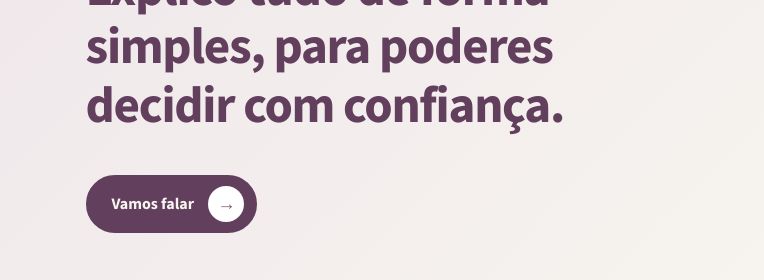
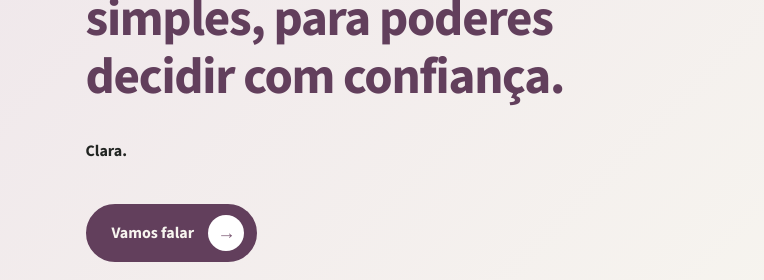
Before and after one commit to DiogoA98/ClaraContabilidadeLda., a plain HTML site: page index.html in a window 1280 px wide. Shown: the part 6200-6480 px from the top of the page, 516-1280 px from the left. Drawn offline with nearby package versions, Linux system fonts and the light colour scheme.

Commit message:
Update index.html

```diff
--- a/index.html
+++ b/index.html
@@ -595,6 +595,10 @@
         Explico tudo de forma simples, para poderes decidir
         com confiança.
     </h2>
+
+    <footer class="clara-quote-author">
+    <strong>Clara.</strong>
+</footer>
 </blockquote>
 </div>
 
```
Lines whose indentation alone changed are shown as unchanged.
